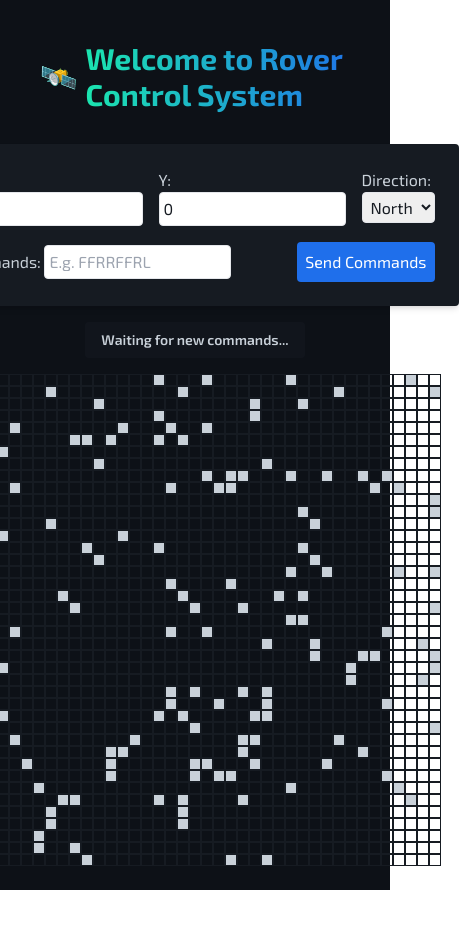
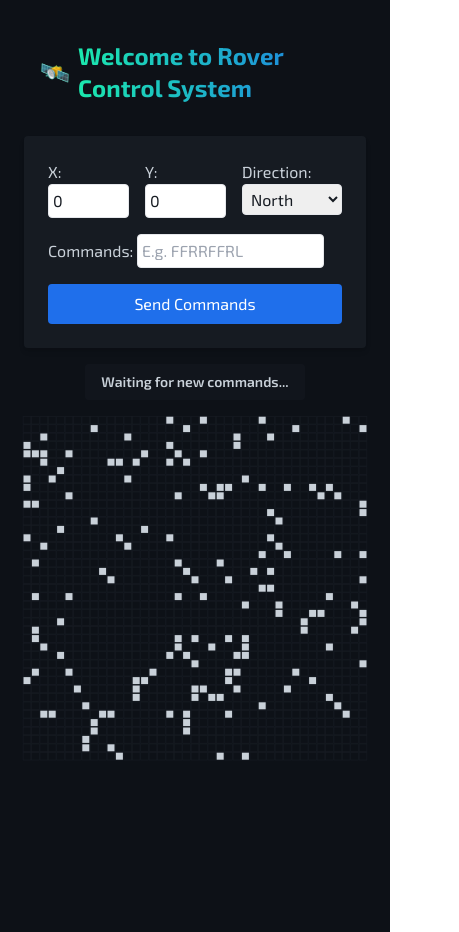
Before and after one commit to mmartincasas/kata-mars-rover-mission, a Vue app: page / in a window 390 px wide. Shown: the whole page, 459 px wide, since content can reach past the window. Before the commit the page ends 890 px from the top, so only its background shows below. Built offline with nearby package versions, Linux system fonts and the light colour scheme.

Commit message:
Improve mobile responsiveness

```diff
--- a/src/App.vue
+++ b/src/App.vue
@@ -1,5 +1,5 @@
 <template>
-  <div class="bg-rover-dark-blue font-exo">
+  <div class="bg-rover-dark-blue font-exo min-h-screen overflow-x-hidden">
     <router-view />
   </div>
 </template>
--- a/src/components/RoverControl.vue
+++ b/src/components/RoverControl.vue
@@ -2,26 +2,26 @@
   <form @submit.prevent="onSubmit"
   class="p-6 bg-rover-secondary text-rover-grey rounded space-y-4 shadow-md">
 
-    <div class="flex space-x-4">
-      <div>
+  <div class="flex flex-row flex-wrap gap-4">
+  <div class="flex-1 min-w-[70px]">
     <label for="x">X: </label>
-        <input id="x" type="number" v-model.number="roverControlForm.x" class="p-1 border rounded text-rover-secondary" />
+    <input id="x" type="number" v-model.number="roverControlForm.x" class="w-full p-1 border rounded text-rover-secondary" />
     <p v-if="submitted && v$.x.$error" class="text-rover-error text-sm">
       {{ v$.x.$errors[0]?.$message || 'X is invalid' }}
     </p>
   </div>
 
-      <div>
+  <div class="flex-1 min-w-[70px]">
     <label for="y">Y: </label>
-        <input id="y" type="number" v-model.number="roverControlForm.y" class="p-1 border rounded text-rover-secondary" />
+    <input id="y" type="number" v-model.number="roverControlForm.y" class="w-full p-1 border rounded text-rover-secondary" />
     <p v-if="submitted && v$.y.$error" class="text-rover-error text-sm">
       {{ v$.y.$errors[0]?.$message || 'Y is invalid' }}
     </p>
   </div>
 
-      <div>
+  <div class="flex-1 min-w-[100px]">
     <label for="direction">Direction: </label>
-        <select id="direction" v-model="roverControlForm.direction" class="p-1 border rounded text-rover-secondary">
+    <select id="direction" v-model="roverControlForm.direction" class="w-full p-1 border rounded text-rover-secondary">
       <option value="N">North</option>
       <option value="E">East</option>
       <option value="S">South</option>
@@ -30,7 +30,7 @@
   </div>
 </div>
 
-    <div class="flex items-center space-x-4">
+    <div class="flex flex-col md:flex-row items-stretch md:items-center space-y-4 md:space-y-0 md:space-x-4">
       <div class="flex-1">
         <label for="commands">Commands: </label>
         <input
@@ -49,8 +49,8 @@
       <button
         type="submit"
         :disabled="props.roverStatus == 'executing'"
-        class="p-2 bg-rover-blue-accent text-white rounded hover:bg-rover-blue-active ml-auto
-        disabled:opacity-50 disabled:hover:bg-rover-blue-accent">
+        class="p-2 bg-rover-blue-accent text-white rounded hover:bg-rover-blue-active
+        disabled:opacity-50 disabled:hover:bg-rover-blue-accent w-full md:w-auto">
         Send Commands
       </button>
     </div>
--- a/src/components/RoverMap.vue
+++ b/src/components/RoverMap.vue
@@ -10,7 +10,9 @@
   >
     {{ statusMessage }}
   </div>
-  <div class="flex flex-col">
+
+<div class="overflow-auto">
+  <div class="flex flex-col scale-[0.7] sm:scale-100 origin-top mx-auto">
     <div
       v-for="(row, rowIndex) in map.grid"
       :key="rowIndex"
@@ -26,6 +28,7 @@
         </div>
         <div v-if="cell.isObstacle"
           class="absolute inset-0 bg-rover-grey">
+        </div>
       </div>
     </div>
   </div>
--- a/src/views/RoverView.vue
+++ b/src/views/RoverView.vue
@@ -1,6 +1,6 @@
 <template>
   <div class="min-h-screen flex flex-col items-center space-y-4 p-6">
-    <h1 class="p-4 text-3xl font-extrabold text-transparent bg-clip-text bg-gradient-to-r from-rover-turquoise to-rover-blue-accent flex items-center gap-2">
+    <h1 class="p-4 text-2xl sm:text-3xl md:text-4xl font-extrabold text-transparent bg-clip-text bg-gradient-to-r from-rover-turquoise to-rover-blue-accent flex items-center gap-2">
       <span class="text-white">🛰️</span>
       <span>Welcome to Rover Control System</span>
     </h1>
```
Lines whose indentation alone changed are shown as unchanged.
